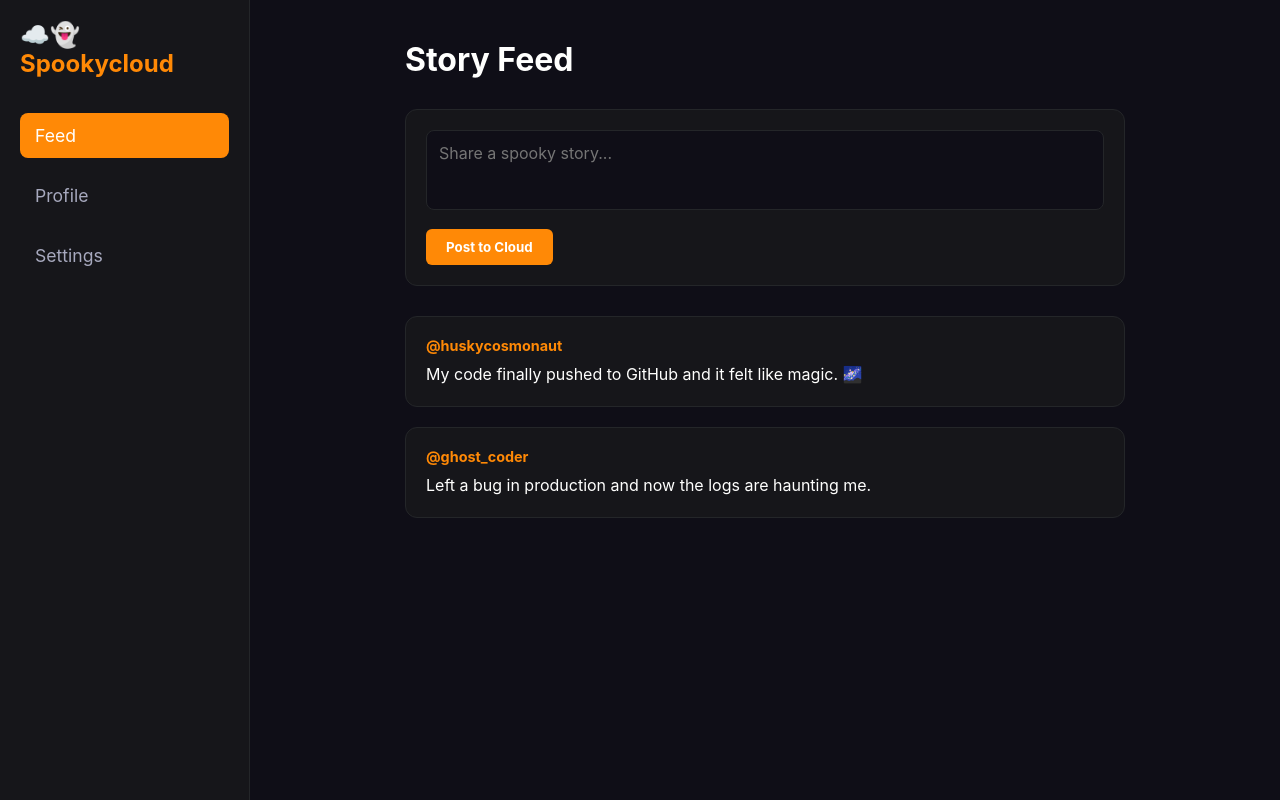
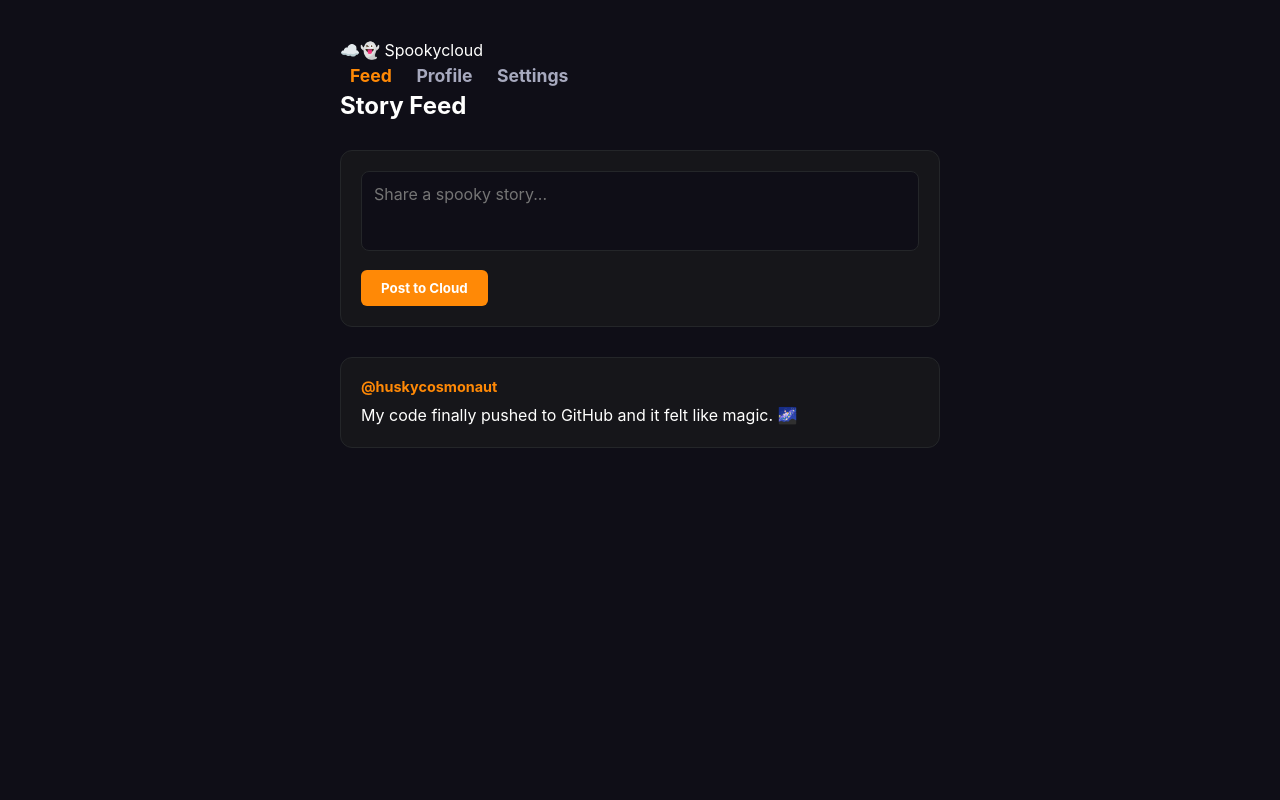
Before and after one commit to huskycosmonaut/spookycloud, a website: page public/index.html in a window 1280 px wide. Both pictures are taken after a click on the button "Feed". Drawn offline with Linux system fonts and the light colour scheme.

Commit message:
Restore original left-aligned layout aesthetic

```diff
--- /dev/null
+++ b/public/app.js
@@ -0,0 +1,21 @@
+// Grab all navigation buttons and all application pages
+const navButtons = document.querySelectorAll('.nav-btn');
+const pages = document.querySelectorAll('.app-page');
+
+navButtons.forEach(button => {
+    button.addEventListener('click', () => {
+        // 1. Remove the "active" highlight color from all buttons
+        navButtons.forEach(btn => btn.classList.remove('active'));
+
+        // 2. Add the "active" highlight to the clicked button
+        button.classList.add('active');
+
+        // 3. Hide all pages completely
+        pages.forEach(page => page.classList.add('hidden'));
+
+        // 4. Find the target page ID and unhide it
+        const targetPageId = button.getAttribute('data-target');
+        const targetPage = document.getElementById(targetPageId);
+        targetPage.classList.remove('hidden');
+    });
+});
--- a/public/index.html
+++ b/public/index.html
@@ -11,35 +11,48 @@
     <div class="app-container">
         <nav class="sidebar">
             <div class="logo">☁️👻 Spookycloud</div>
-            <button class="nav-btn active">Feed</button>
-            <button class="nav-btn">Profile</button>
-            <button class="nav-btn">Settings</button>
+            <button class="nav-btn active" data-target="feed-page">Feed</button>
+            <button class="nav-btn" data-target="profile-page">Profile</button>
+            <button class="nav-btn" data-target="settings-page">Settings</button>
         </nav>
 
         <main class="content">
-            <header>
-                <h2>Story Feed</h2>
-            </header>
 
-            <section class="share-box">
-                <form action="/submit-story" method="POST">
-                    <textarea name="story" placeholder="Share a spooky story..." required></textarea>
-                    <button type="submit" class="submit-btn">Post to Cloud</button>
-                </form>
+            <section id="feed-page" class="app-page">
+                <header><h2>Story Feed</h2></header>
+                <div class="share-box">
+                    <form action="/submit-story" method="POST">
+                        <textarea name="story" placeholder="Share a spooky story..." required></textarea>
+                        <button type="submit" class="submit-btn">Post to Cloud</button>
+                    </form>
+                </div>
+                <div class="feed">
+                    <div class="story-card">
+                        <h3>@huskycosmonaut</h3>
+                        <p>My code finally pushed to GitHub and it felt like magic. 🌌</p>
+                    </div>
+                </div>
             </section>
 
-            <section class="feed">
-                <div class="story-card">
+            <section id="profile-page" class="app-page hidden">
+                <header><h2>Your Profile</h2></header>
+                <div class="skeleton-card">
                     <h3>@huskycosmonaut</h3>
-                    <p>My code finally pushed to GitHub and it felt like magic. 🌌</p>
-                </div>
-                <div class="story-card">
-                    <h3>@ghost_coder</h3>
-                    <p>Left a bug in production and now the logs are haunting me.</p>
+                    <p>Profile information and your saved spooky stories will appear here soon...</p>
                 </div>
             </section>
+
+            <section id="settings-page" class="app-page hidden">
+                <header><h2>Settings & Safety Filters</h2></header>
+                <div class="skeleton-card">
+                    <h3>Content Preferences</h3>
+                    <p>Safety toggles, blocked word lists, and account configurations will go here...</p>
+                </div>
+            </section>
+
         </main>
     </div>
 
+    <script src="app.js"></script>
 </body>
 </html>
--- a/public/style.css
+++ b/public/style.css
@@ -8,62 +8,49 @@
 body {
     background-color: #0f0e17;
     color: #fffffe;
+    padding: 40px;
 }
 
 .app-container {
-    display: flex;
-    min-height: 100vh;
+    max-width: 600px;
+    margin: 0 auto;
 }
 
-/* Sidebar Styling */
-.sidebar {
-    width: 250px;
-    background-color: #16161a;
-    padding: 20px;
-    display: flex;
-    flex-direction: column;
-    gap: 15px;
-    border-right: 1px solid #242629;
+/* Original Top Header & Navigation */
+header {
+    margin-bottom: 30px;
 }
 
-.logo {
-    font-size: 1.5rem;
-    font-weight: bold;
-    margin-bottom: 20px;
-    color: #ff8906;
+header h1 {
+    font-size: 2.5rem;
+    margin-bottom: 15px;
+    color: #fffffe;
+}
+
+.nav-menu {
+    display: flex;
+    gap: 15px;
+    margin-bottom: 25px;
+    border-bottom: 1px solid #242629;
+    padding-bottom: 15px;
 }
 
 .nav-btn {
     background: none;
     border: none;
     color: #a7a9be;
-    padding: 12px 15px;
-    text-align: left;
     font-size: 1.1rem;
+    font-weight: bold;
     cursor: pointer;
-    border-radius: 8px;
+    padding: 5px 10px;
     transition: 0.2s;
 }
 
 .nav-btn:hover, .nav-btn.active {
-    background-color: #ff8906;
-    color: #fffffe;
+    color: #ff8906;
 }
 
-/* Content Area Styling */
-.content {
-    flex: 1;
-    padding: 40px;
-    max-width: 800px;
-    margin: 0 auto;
-}
-
-header h2 {
-    margin-bottom: 30px;
-    font-size: 2rem;
-}
-
-/* Post Box */
+/* Original Post Box */
 .share-box {
     background-color: #16161a;
     padding: 20px;
@@ -104,7 +91,7 @@ textarea:focus {
     background-color: #e57a00;
 }
 
-/* Feed Cards */
+/* Original Feed Cards */
 .feed {
     display: flex;
     flex-direction: column;
@@ -128,3 +115,8 @@ textarea:focus {
     color: #fffffe;
     line-height: 1.5;
 }
+
+/* Utility to hide skeleton pages */
+.hidden {
+    display: none !important;
+}
```
